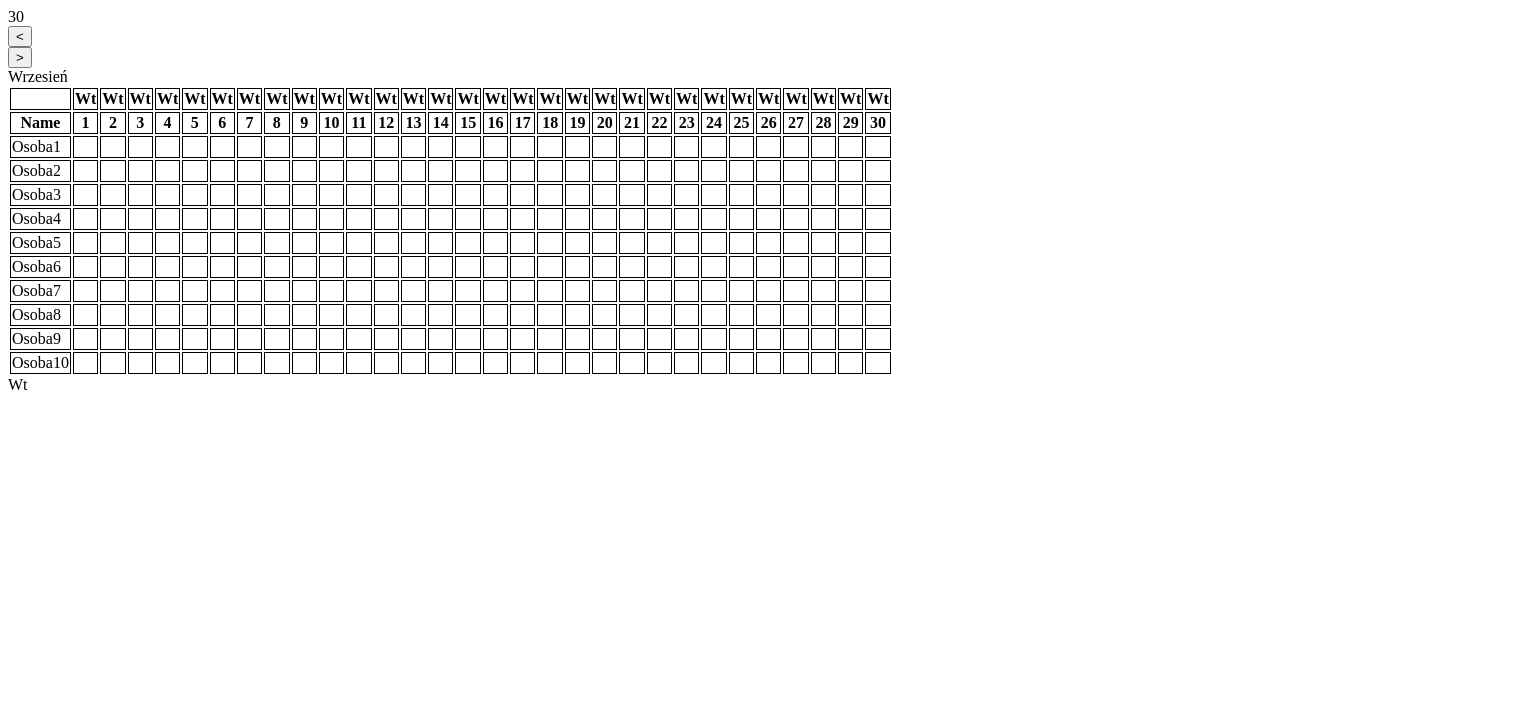
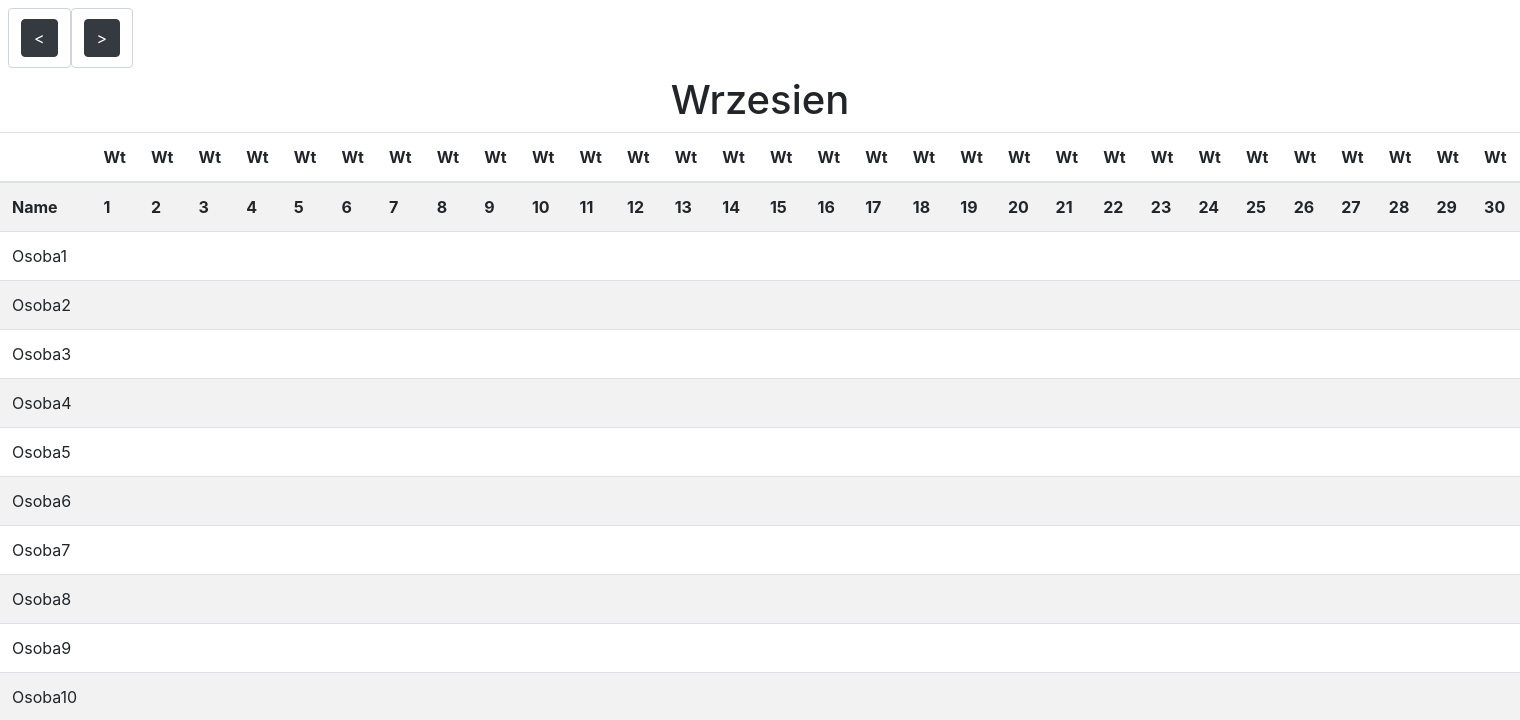
Before and after one commit to tekoszi/CalendarScheduler, a Flask app: page / in a window 1520 px wide. Shown: the top 720 px of the page. Run offline with Flask 2, Linux system fonts and the light colour scheme; some libraries are stand-ins or nearby versions.

Commit message:
Added bootstrap to project and styled scheduler

```diff
--- a/db.json
+++ b/db.json
@@ -11,6 +11,6 @@
     "Osoba9",
     "Osoba10"
   ],
-  "months": ["Styczeń","Luty","Marzec","Kwiecień","Maj","Czerwiec","Lipiec","Sierpień","Wrzesień","Październik","Listopad","Grudzień"],
+  "months": ["Styczen","Luty","Marzec","Kwiecien","Maj","Czerwiec","Lipiec","Sierpien","Wrzesien","Październik","Listopad","Grudzien"],
   "weekdays": ["Pon","Wt","Śr","Czw","Pt","Sb","Nd"]
 }
--- a/templates/main.html
+++ b/templates/main.html
@@ -3,19 +3,21 @@
 <head>
     <meta charset="UTF-8">
     <title>Title</title>
-    <style> td, th { border: 1px solid black; } </style>
+    <link rel="stylesheet" href="https://maxcdn.bootstrapcdn.com/bootstrap/4.0.0/css/bootstrap.min.css" integrity="sha384-Gn5384xqQ1aoWXA+058RXPxPg6fy4IWvTNh0E263XmFcJlSAwiGgFAW/dAiS6JXm" crossorigin="anonymous">
+
 </head>
 <body>
-    {{numbersOfDays}}
+    <div class="flex-row justify-content-center d-inline-flex p-2 ">
     <form class="form-control" method="post" action="/previousMonth">
         <input type="submit" class="btn btn-dark my-1" value="<">
     </form>
     <form class="form-control" method="post" action="/nextMonth">
         <input type="submit" class="btn btn-dark my-1" value=">">
     </form>
-    <div>{{nameOfMonth}}</div>
+    </div>
+    <h1 class="d-flex justify-content-center">{{nameOfMonth}}</h1>
 
-    <table id="plantTableID" class="table mt-0 table-dark table-striped table-hover plantTable">
+    <table id="" class="table mt-0 table-striped table-hover">
         <thead>
             <tr>
                 <th></th>
@@ -24,7 +26,7 @@
                 {%endfor%}
             </tr>
         </thead>
-        <tbody>
+        <tbody >
         <tr>
             <th>Name</th>
             {%for i in range(1, numbersOfDays + 1)%}
@@ -41,7 +43,8 @@
             {%endfor%}
         </tbody>
     </table>
-{{nameOfWeekDay}}
-
+    <script src="https://code.jquery.com/jquery-3.2.1.slim.min.js" integrity="sha384-KJ3o2DKtIkvYIK3UENzmM7KCkRr/rE9/Qpg6aAZGJwFDMVNA/GpGFF93hXpG5KkN" crossorigin="anonymous"></script>
+    <script src="https://cdnjs.cloudflare.com/ajax/libs/popper.js/1.12.9/umd/popper.min.js" integrity="sha384-ApNbgh9B+Y1QKtv3Rn7W3mgPxhU9K/ScQsAP7hUibX39j7fakFPskvXusvfa0b4Q" crossorigin="anonymous"></script>
+    <script src="https://maxcdn.bootstrapcdn.com/bootstrap/4.0.0/js/bootstrap.min.js" integrity="sha384-JZR6Spejh4U02d8jOt6vLEHfe/JQGiRRSQQxSfFWpi1MquVdAyjUar5+76PVCmYl" crossorigin="anonymous"></script>
 </body>
 </html>
```
